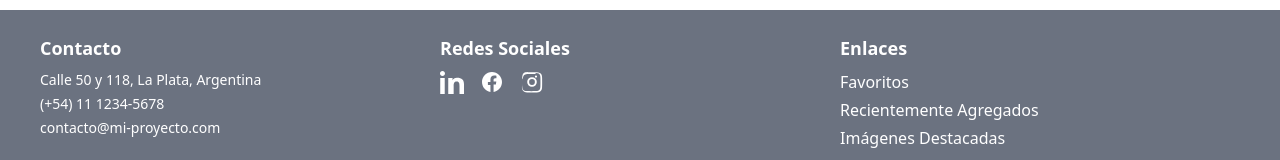
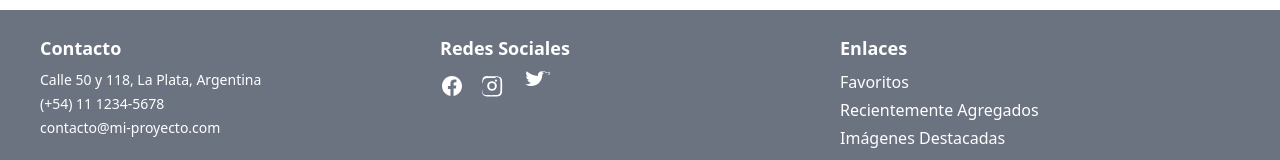
Before and after one commit to AdrianASambido/Proyecto-de-software, a Vue app in the folder portal/: page / in a window 1280 px wide. Shown: the part 1680-1840 px from the top of the page. Built offline with nearby package versions, Linux system fonts and the light colour scheme; no server answers; what vue3-google-signin would draw is missing.

Commit message:
Corrección de la redirección de favoritos, colocación de botones acordes al...

```diff
--- a/portal/src/components/pantalla_inicial/Footer.vue
+++ b/portal/src/components/pantalla_inicial/Footer.vue
@@ -18,20 +18,19 @@
         <div class="w-full md:w-1/3 mb-6 md:mb-0">
           <h4 class="text-lg font-semibold mb-2">Redes Sociales</h4>
           <div class="flex items-center gap-4">
-            <a href="#" target="_blank" rel="noopener noreferrer" aria-label="LinkedIn" class="text-white hover:text-teal-400">
-              <svg class="w-6 h-6" fill="currentColor" viewBox="0 0 24 24" aria-hidden="true">
-                <path d="M4.98 3.5C4.98 4.88 3.86 6 2.48 6S0 4.88 0 3.5 1.12 1 2.5 1 4.98 2.12 4.98 3.5zM.24 8h4.48V24H.24V8zM8.24 8h4.3v2.16h.06c.6-1.14 2.07-2.34 4.26-2.34C22.1 7.82 24 10.2 24 14.2V24h-4.5v-8.1c0-1.93-.04-4.42-2.7-4.42-2.72 0-3.14 2.12-3.14 4.3V24H8.24V8z"/>
-              </svg>
-            </a>
-            <a href="#" target="_blank" rel="noopener noreferrer" aria-label="Facebook" class="text-white hover:text-teal-400">
+            <a href="https://www.facebook.com/InfoUNLP" target="_blank" rel="noopener noreferrer" aria-label="Facebook" class="text-white hover:text-teal-400">
               <svg class="w-6 h-6" fill="currentColor" viewBox="0 0 24 24" aria-hidden="true">
                 <path d="M22 12.07C22 6.48 17.52 2 11.93 2S2 6.48 2 12.07C2 17.09 5.66 21.19 10.44 21.93v-6.99H7.9v-2.87h2.54V9.41c0-2.5 1.49-3.87 3.77-3.87 1.09 0 2.23.2 2.23.2v2.45h-1.25c-1.23 0-1.61.77-1.61 1.56v1.87h2.74l-.44 2.87h-2.3V21.93C18.34 21.19 22 17.09 22 12.07z"/>
               </svg>
             </a>
-            <a href="#" target="_blank" rel="noopener noreferrer" aria-label="Instagram" class="text-white hover:text-teal-400">
+            <a href="https://www.instagram.com/informaticaunlp" target="_blank" rel="noopener noreferrer" aria-label="Instagram" class="text-white hover:text-teal-400">
               <svg class="w-6 h-6" fill="currentColor" viewBox="0 0 24 24" aria-hidden="true">
                 <path d="M12 2.16c3.2 0 3.584.012 4.85.07 1.17.056 1.96.24 2.42.4.6.22 1.03.48 1.48.93.45.45.71.88.93 1.48.16.46.344 1.25.4 2.42.058 1.265.07 1.65.07 4.85s-.012 3.584-.07 4.85c-.056 1.17-.24 1.96-.4 2.42-.22.6-.48 1.03-.93 1.48-.45.45-.88.71-1.48.93-.46.16-1.25.344-2.42.4-1.265.058-1.65.07-4.85.07s-3.584-.012-4.85-.07c-1.17-.056-1.96-.24-2.42-.4-.6-.22-1.03-.48-1.48-.93-.45-.45-.71-.88-.93-1.48-.16-.46-.344-1.25-.4-2.42C2.172 15.584 2.16 15.2 2.16 12s.012-3.584.07-4.85c.056-1.17.24-1.96.4-2.42.22-.6.48-1.03.93-1.48.45-.45.88-.71 1.48-.93.46-.16 1.25-.344 2.42-.4C8.416 2.172 8.8 2.16 12 2.16zm0 1.84c-3.13 0-3.496.012-4.73.068-1.02.05-1.58.22-1.95.366-.5.19-.86.416-1.24.794-.38.38-.604.74-.794 1.24-.146.37-.316.93-.366 1.95C2.172 8.504 2.16 8.87 2.16 12s.012 3.496.068 4.73c.05 1.02.22 1.58.366 1.95.19.5.416.86.794 1.24.38.38.74.604 1.24.794.37.146.93.316 1.95.366 1.234.056 1.6.068 4.73.068s3.496-.012 4.73-.068c1.02-.05 1.58-.22 1.95-.366.5-.19.86-.416 1.24-.794.38-.38.604-.74.794-1.24.146-.37.316-.93.366-1.95.056-1.234.068-1.6.068-4.73s-.012-3.496-.068-4.73c-.05-1.02-.22-1.58-.366-1.95-.19-.5-.416-.86-.794-1.24-.38-.38-.74-.604-1.24-.794-.37-.146-.93-.316-1.95-.366C15.496 4.016 15.13 4.004 12 4.004zM12 7.2a4.8 4.8 0 110 9.6 4.8 4.8 0 010-9.6zm0 1.92a2.88 2.88 0 100 5.76 2.88 2.88 0 000-5.76zm5.1-2.58a1.12 1.12 0 11-2.24 0 1.12 1.12 0 012.24 0z"/>
               </svg>
+            </a>
+            <a href="https://x.com/InformaticaUNLP" target="_blank" rel="noopener noreferrer" aria-label="X" class="text-white hover:text-teal-400">
+              <svg preserveAspectRatio="xMidYMid meet" class="w-8 h-8" fill="currentColor" viewBox="0 0 24 24">
+                <path d="M23 3.01c-.8.36-1.66.6-2.57.71.92-.55 1.63-1.42 1.96-2.46-.86.51-1.81.88-2.82 1.08C18.74 1.6 17.6 1 16.34 1c-1.6 0-2.9 1.3-2.9 2.9 0 .23.03.46.08.68C10.26 4.4 7.13 2.9 5 1c-.25.44-.4.95-.4 1.5 0 1.03.52 1.94 1.31 2.48-.48-.02-.93-.15-1.33-.36v.04c0 1.4.99 2.56 2.31 2.83-.24.07-.5.11-.76.11-.18 0-.36-.02-.54-.05.36 1.12 1.4 1.94 2.63 1.96-1 .78-2.26 1.25-3.63 1.25-.24 0-.47-.01-.7-.04 1.29.83 2.83 1.31 4.48 1.31 5.37 0 8.31-4.45 8.31-8.31v-.38c.57-.41 1.06-.93 1.45-1.52-.52.23-1.07.38-1.64.45.59-.36 1.05-.93 1.27-1.61z"/></svg>
             </a>
           </div>
         </div>
--- a/portal/src/components/pantalla_inicial/heroCarrusel.vue
+++ b/portal/src/components/pantalla_inicial/heroCarrusel.vue
@@ -58,7 +58,7 @@ onUnmounted(() => {
 .carousel-image {
   width: 100%;
   height: 100%;
-  object-fit: cover;
+  object-fit: fill;
   position: absolute;
   clip-path: polygon(5% 0, 95% 0, 100% 100%, 0 100%);
 }
--- a/portal/src/components/sites/SiteGallery.vue
+++ b/portal/src/components/sites/SiteGallery.vue
@@ -19,7 +19,7 @@
     <img
       :src="img.url"
       :alt="img.description || 'Imagen del sitio'"
-      :class="['w-full h-full object-cover select-none gallery-img', { loaded: loaded[index] }]"
+      :class="['w-full h-full object-fill select-none gallery-img', { loaded: loaded[index] }]"
       loading="lazy"
       decoding="async"
       draggable="false"
@@ -249,7 +249,7 @@ onBeforeUnmount(() => {
     justify-content: center;
   }
   .gallery-img {
-    object-fit: cover;
+    object-fit: fill;
     width: 100%;
     height: 100%;
   }
```
Also changed, not shown: portal/package.json (line endings or trailing spaces), 2 other files (tests, documents, lock files or other folders).
